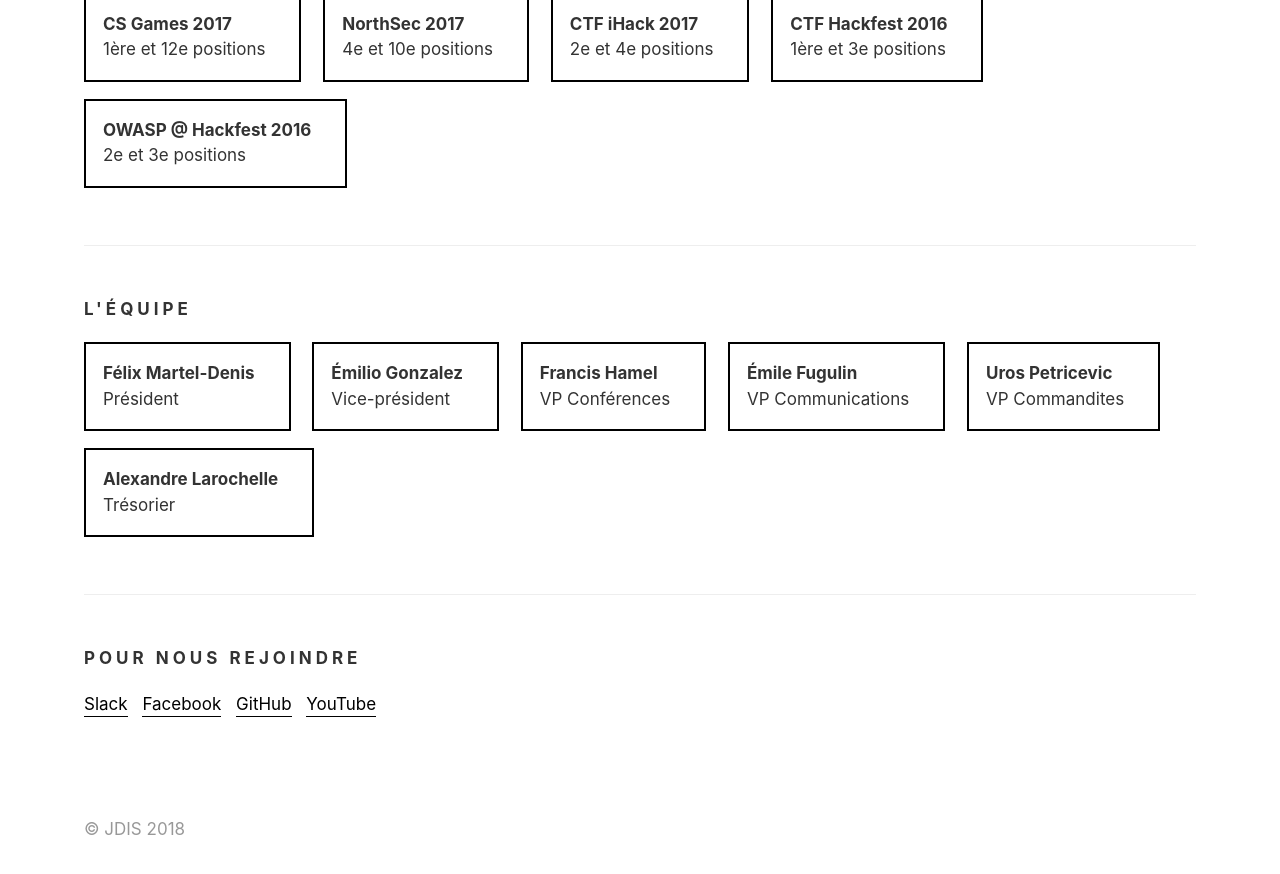
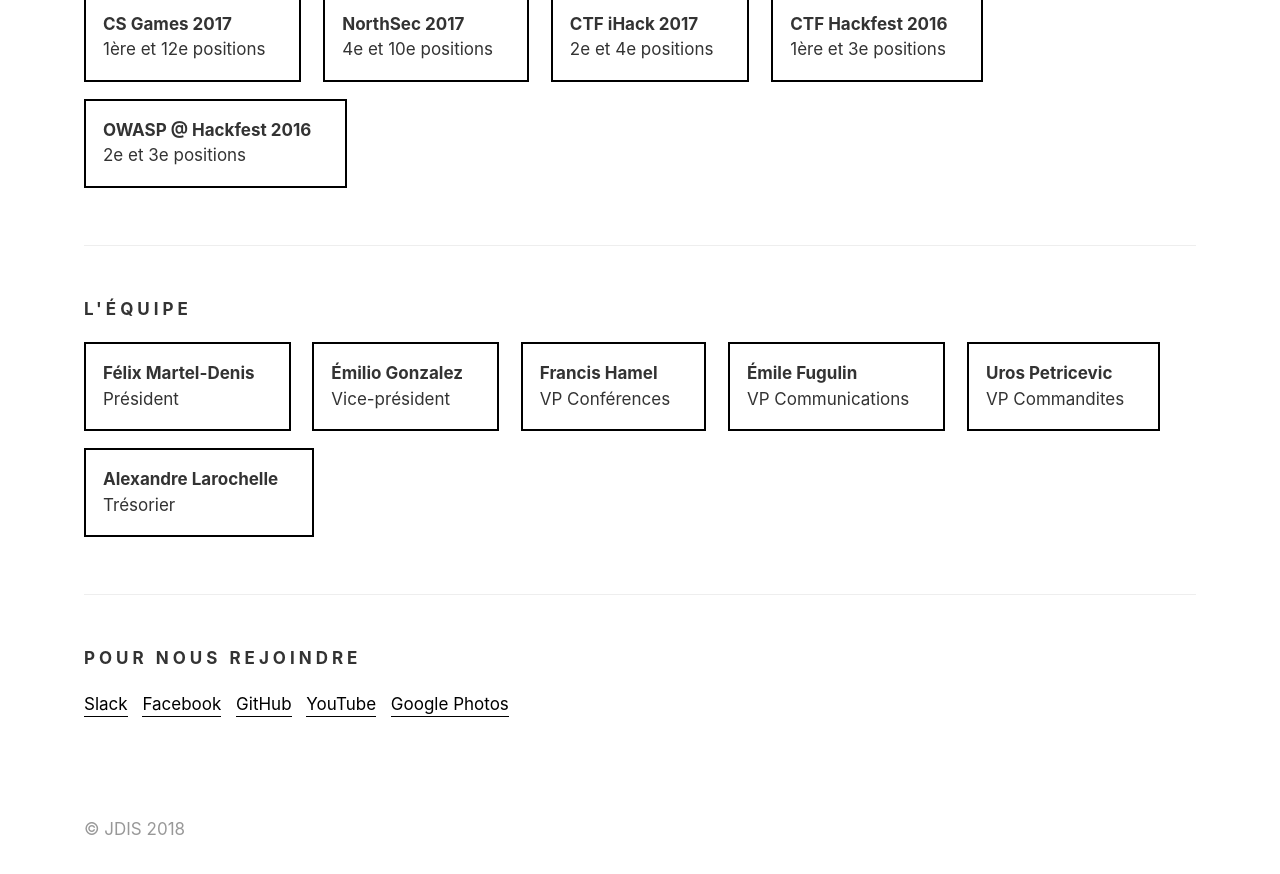
Before and after one commit to JDIS/Website, a Jekyll site: the page built from _pages/index.html, in a window 1280 px wide and 900 px high, scrolled down 2155 px. Shown: the top 874 px of the window. Built offline with Jekyll 4.4.1, drawn with Linux system fonts in a browser that asks for light colours; some web fonts are replaced.

Commit message:
Ajout de Google Photos en bas

```diff
--- a/_data/contact.json
+++ b/_data/contact.json
@@ -20,6 +20,10 @@
     {
       "label": "YouTube",
       "url": "https://www.youtube.com/channel/UCtvgOm5GYpuuEL6pXoEoylg"
+    },
+    {
+      "label": "Google Photos",
+      "url": "https://photos.app.goo.gl/zAemAgGam56hDDgq5"
     }
   ]
 }
```
